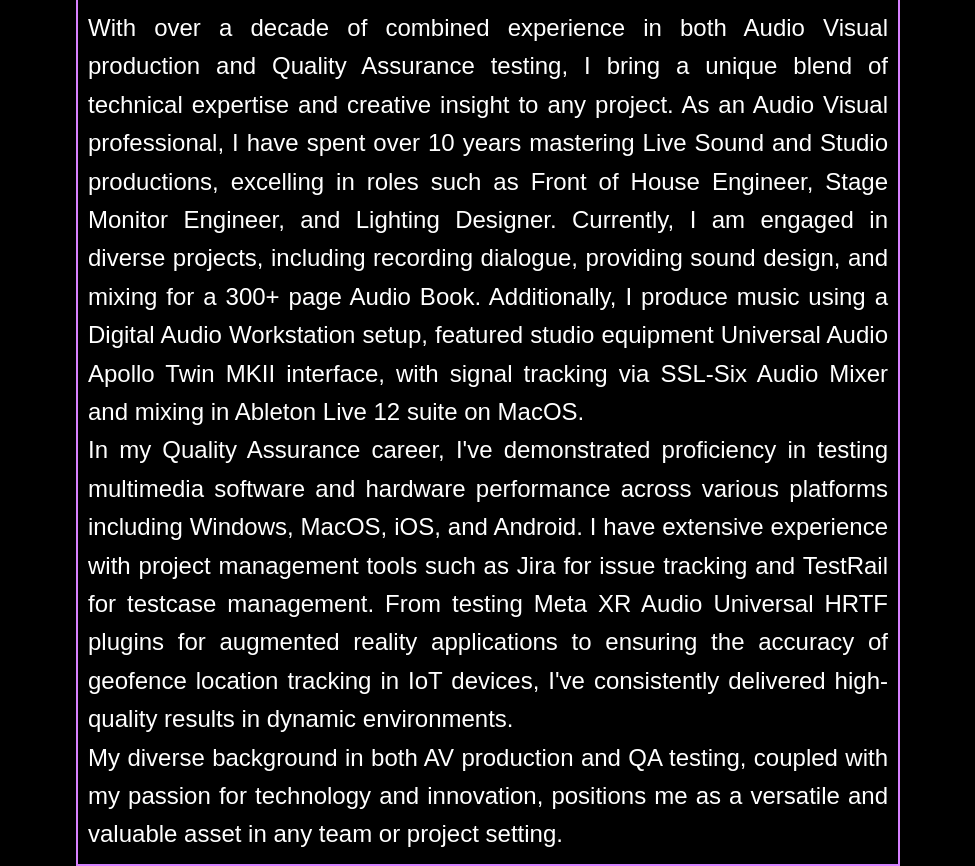
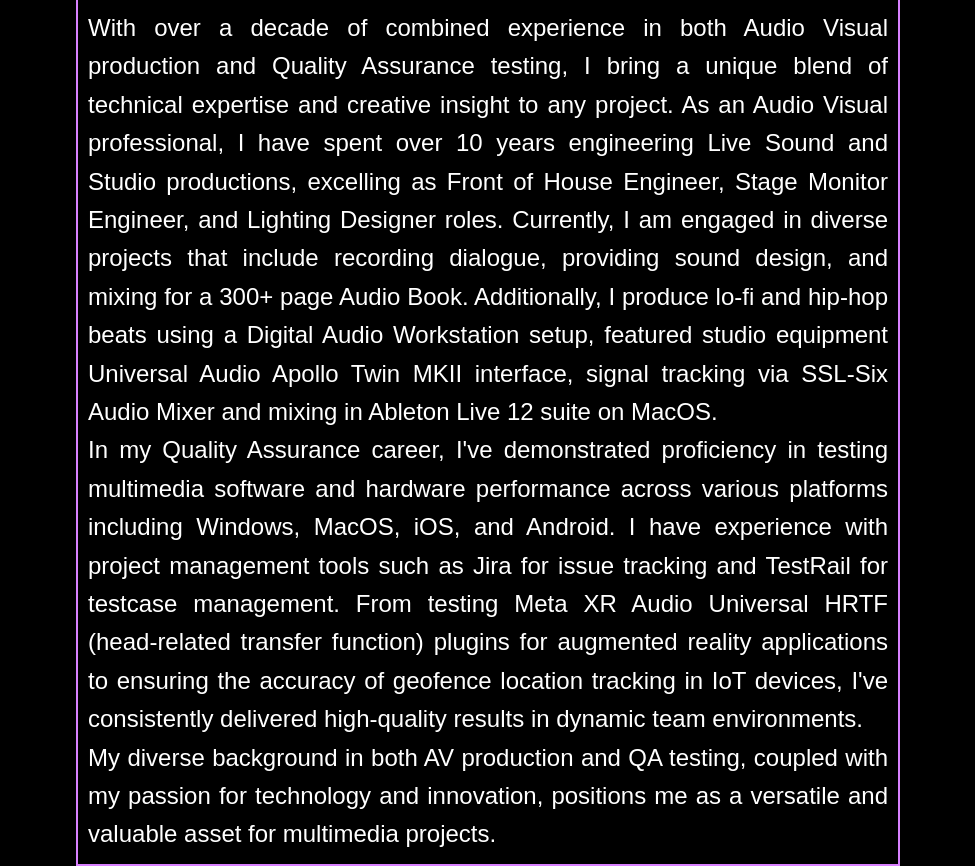
Before and after one commit to rubenprez/rubenprez.github.io, a website built with Parcel: page About.html in a window 1280 px wide. Shown: the part 287-1153 px from the top of the page, without its empty margins (152-1127 px from the left). Built offline with nearby package versions, Linux system fonts and the light colour scheme.

Commit message:
test new

```diff
--- a/About.html
+++ b/About.html
@@ -128,9 +128,9 @@
   </header>
   <!-- Text section -->
   <section class="text-section">
-    <p>With over a decade of combined experience in both Audio Visual production and Quality Assurance testing, I bring a unique blend of technical expertise and creative insight to any project. As an Audio Visual professional, I have spent over 10 years mastering Live Sound and Studio productions, excelling in roles such as Front of House Engineer, Stage Monitor Engineer, and Lighting Designer. Currently, I am engaged in diverse projects, including recording dialogue, providing sound design, and mixing for a 300+ page Audio Book. Additionally, I produce music using a Digital Audio Workstation setup, featured studio equipment Universal Audio Apollo Twin MKII interface, with signal tracking via SSL-Six Audio Mixer and mixing in Ableton Live 12 suite on MacOS.    </p>
-    <p>In my Quality Assurance career, I've demonstrated proficiency in testing multimedia software and hardware performance across various platforms including Windows, MacOS, iOS, and Android. I have extensive experience with project management tools such as Jira for issue tracking and TestRail for testcase management. From testing Meta XR Audio Universal HRTF plugins for augmented reality applications to ensuring the accuracy of geofence location tracking in IoT devices, I've consistently delivered high-quality results in dynamic environments.</p>
-    <p>My diverse background in both AV production and QA testing, coupled with my passion for technology and innovation, positions me as a versatile and valuable asset in any team or project setting.</p>
+    <p>With over a decade of combined experience in both Audio Visual production and Quality Assurance testing, I bring a unique blend of technical expertise and creative insight to any project. As an Audio Visual professional, I have spent over 10 years engineering Live Sound and Studio productions, excelling as Front of House Engineer, Stage Monitor Engineer, and Lighting Designer roles. Currently, I am engaged in diverse projects that include recording dialogue, providing sound design, and mixing for a 300+ page Audio Book. Additionally, I produce lo-fi and hip-hop beats using a Digital Audio Workstation setup, featured studio equipment Universal Audio Apollo Twin MKII interface, signal tracking via SSL-Six Audio Mixer and mixing in Ableton Live 12 suite on MacOS.    </p>
+    <p>In my Quality Assurance career, I've demonstrated proficiency in testing multimedia software and hardware performance across various platforms including Windows, MacOS, iOS, and Android. I have experience with project management tools such as Jira for issue tracking and TestRail for testcase management. From testing Meta XR Audio Universal HRTF (head-related transfer function) plugins for augmented reality applications to ensuring the accuracy of geofence location tracking in IoT devices, I've consistently delivered high-quality results in dynamic team environments.</p>
+    <p>My diverse background in both AV production and QA testing, coupled with my passion for technology and innovation, positions me as a versatile and valuable asset for multimedia projects.</p>
   </section>
 </body>
 </html>
```
Also changed, not shown: electronics.html (+2 -2 lines), 1920x1200_px_Speakers-1720587.jpg (deleted), 2880 x 1800_bkgrnd.png (deleted).
